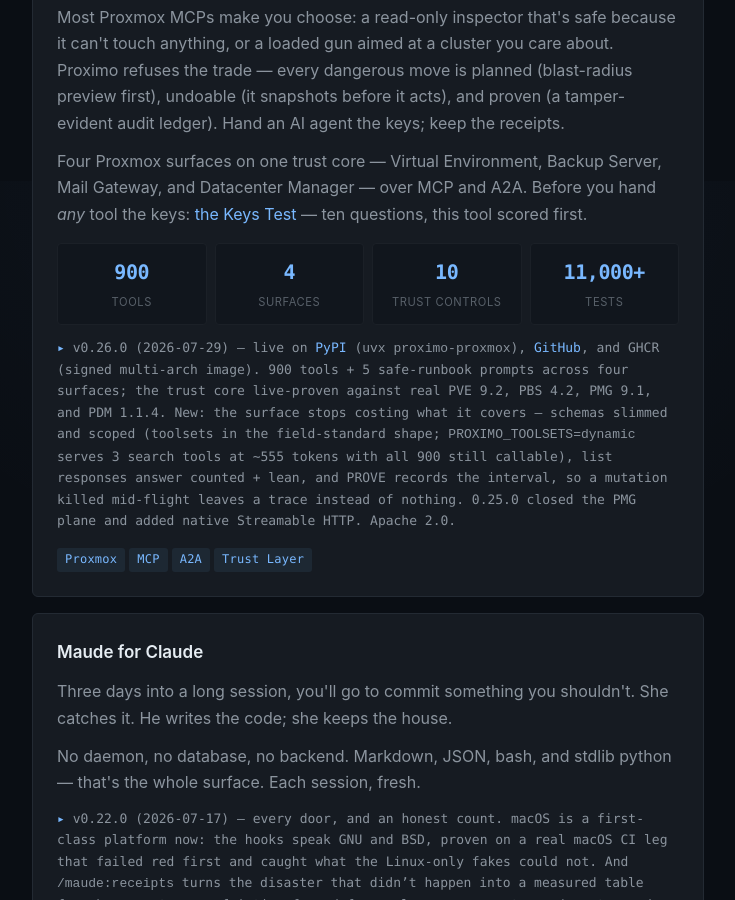
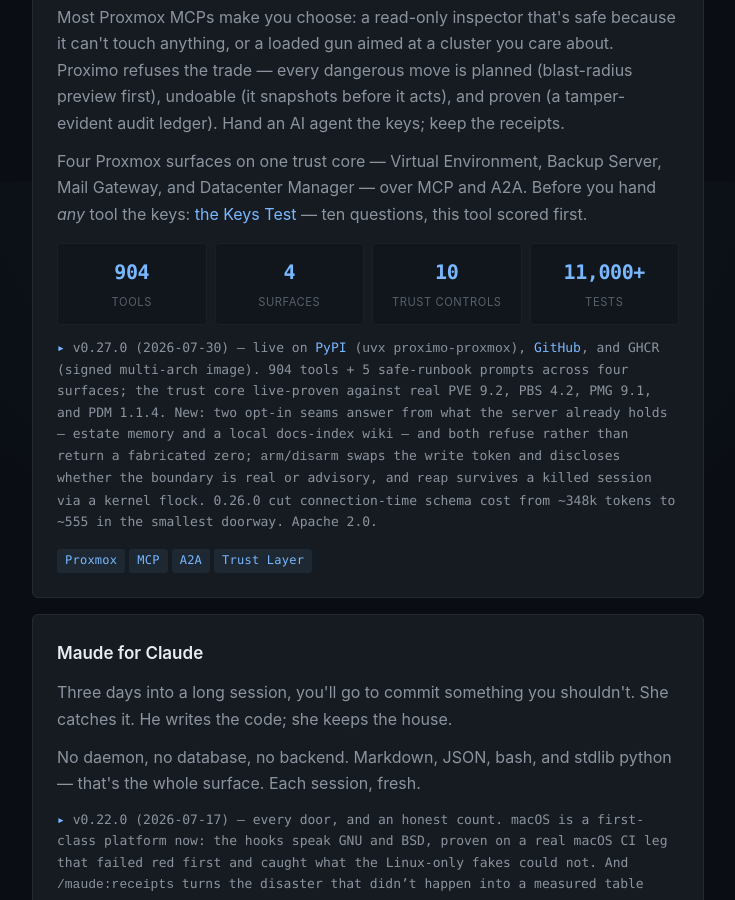
Before and after one commit to john-broadway/john-broadway.github.io, a Jekyll site: the page built from index.html, in a window 1280 px wide and 900 px high, scrolled down 1619 px. Shown: the whole window, without its empty margins (272-1007 px from the left). Built offline with Jekyll 4.4.1, drawn with Linux system fonts in a browser that asks for light colours.

Commit message:
proximo card: v0.27.0 — the server answers from what it already holds
Stat tile 900 → 904 and the status line ripples to 0.27.0: two opt-in
local seams (estate memory, docs-index wiki) that refuse rather than
fabricate, arm/disarm disclosing whether the write boundary is real or
advisory, and reap surviving a killed session via a kernel flock.
Dated 2026-07-30, the day the release was cut.

Co-Authored-By: Claude Fable 5 <noreply@anthropic.com>

```diff
--- a/index.html
+++ b/index.html
@@ -46,12 +46,12 @@ description: Independent AI researcher and infrastructure architect. Sovereign A
     <p>Most Proxmox MCPs make you choose: a read-only inspector that's safe because it can't touch anything, or a loaded gun aimed at a cluster you care about. Proximo refuses the trade &mdash; every dangerous move is planned (blast-radius preview first), undoable (it snapshots before it acts), and proven (a tamper-evident audit ledger). Hand an AI agent the keys; keep the receipts.</p>
     <p>Four Proxmox surfaces on one trust core &mdash; Virtual Environment, Backup Server, Mail Gateway, and Datacenter Manager &mdash; over MCP and A2A. Before you hand <em>any</em> tool the keys: <a href="/keys-test/">the Keys Test</a> &mdash; ten questions, this tool scored first.</p>
     <div class="stats">
-      <div class="stat"><div class="num">900</div><div class="label">tools</div></div>
+      <div class="stat"><div class="num">904</div><div class="label">tools</div></div>
       <div class="stat"><div class="num">4</div><div class="label">surfaces</div></div>
       <div class="stat"><div class="num">10</div><div class="label">trust controls</div></div>
       <div class="stat"><div class="num">11,000+</div><div class="label">tests</div></div>
     </div>
-    <p class="status">v0.26.0 (2026-07-29) &mdash; live on <a href="https://pypi.org/project/proximo-proxmox/">PyPI</a> (<code>uvx proximo-proxmox</code>), <a href="https://github.com/john-broadway/proximo">GitHub</a>, and GHCR (signed multi-arch image). 900 tools + 5 safe-runbook prompts across four surfaces; the trust core live-proven against real PVE 9.2, PBS 4.2, PMG 9.1, and PDM 1.1.4. New: the surface stops costing what it covers &mdash; schemas slimmed and scoped (toolsets in the field-standard shape; <code>PROXIMO_TOOLSETS=dynamic</code> serves 3 search tools at ~555 tokens with all 900 still callable), list responses answer counted + lean, and PROVE records the interval, so a mutation killed mid-flight leaves a trace instead of nothing. 0.25.0 closed the PMG plane and added native Streamable HTTP. Apache 2.0.</p>
+    <p class="status">v0.27.0 (2026-07-30) &mdash; live on <a href="https://pypi.org/project/proximo-proxmox/">PyPI</a> (<code>uvx proximo-proxmox</code>), <a href="https://github.com/john-broadway/proximo">GitHub</a>, and GHCR (signed multi-arch image). 904 tools + 5 safe-runbook prompts across four surfaces; the trust core live-proven against real PVE 9.2, PBS 4.2, PMG 9.1, and PDM 1.1.4. New: two opt-in seams answer from what the server already holds &mdash; estate memory and a local docs-index wiki &mdash; and both refuse rather than return a fabricated zero; <code>arm</code>/<code>disarm</code> swaps the write token and discloses whether the boundary is real or advisory, and <code>reap</code> survives a killed session via a kernel flock. 0.26.0 cut connection-time schema cost from ~348k tokens to ~555 in the smallest doorway. Apache 2.0.</p>
     <div class="tags"><span>Proxmox</span><span>MCP</span><span>A2A</span><span>Trust Layer</span></div>
   </article>
 
```
